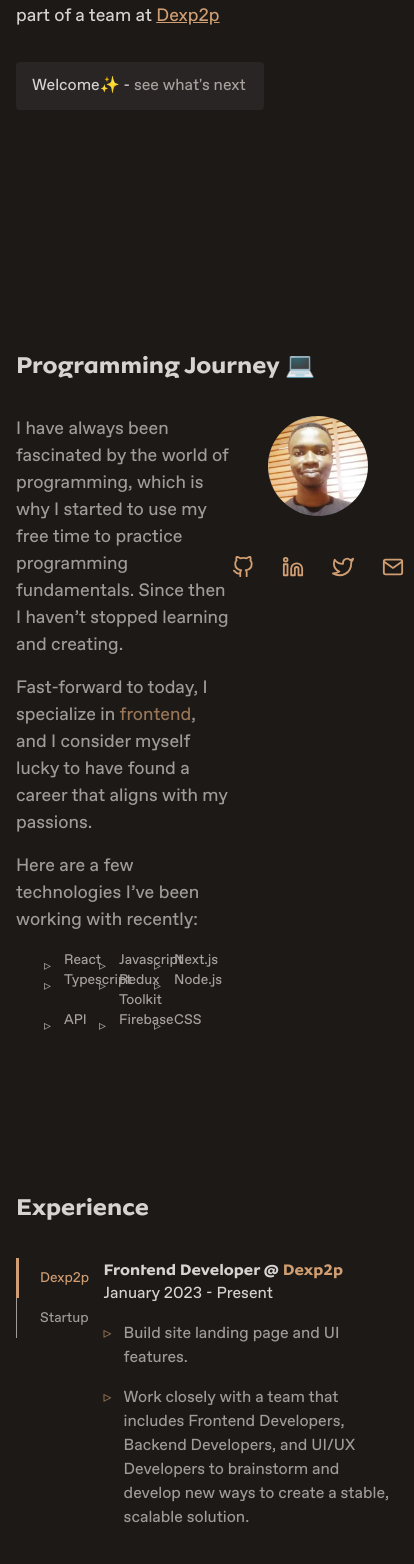
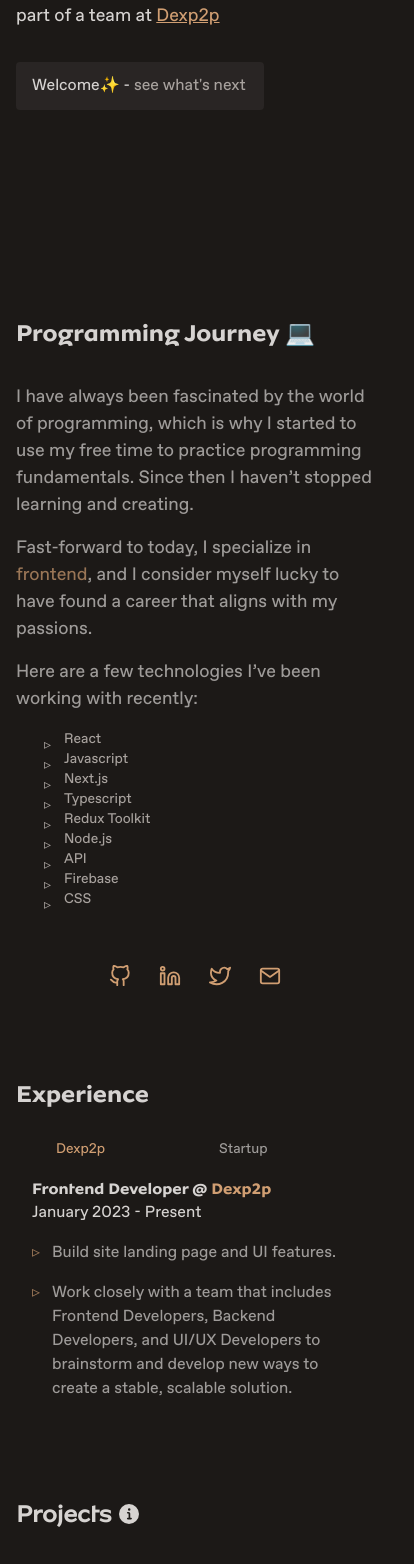
Before and after one commit to adenugbamichael/michael, a Next.js app: page / in a window 390 px wide. Shown: the part 430-1994 px from the top of the page, 414 px wide, since content can reach past the window. Built offline with nearby package versions, Linux system fonts and the light colour scheme.

Commit message:
fix mobile view

```diff
--- a/app/components/SocialIcons.tsx
+++ b/app/components/SocialIcons.tsx
@@ -35,7 +35,7 @@ const SocialIcons = () => {
     },
   ]
   return (
-    <div className='social-icons'>
+    <div className='social-icons '>
       <ul className='social-icons-list'>
         {socialLinks.map(({ name, icon, link }) => (
           <li key={name} title={name} className='social-icons-list-item'>
--- a/app/css/sections/about.scss
+++ b/app/css/sections/about.scss
@@ -106,4 +106,89 @@
       }
     }
   }
+  @media screen and (max-width: 1080px) {
+    margin: 5rem 0;
+    &-grid {
+      &-photo {
+        .overlay {
+          height: 223px;
+          width: 223px;
+        }
+        &-container {
+          height: 223px;
+          width: 223px;
+        }
+      }
+      &-info {
+        &-list {
+          grid-template-columns: 1fr;
+        }
+      }
+    }
+  }
+  @media screen and (max-width: 768px) {
+    margin: 5rem auto;
+
+    .title {
+      h2 {
+        &::after {
+          width: 200px;
+        }
+      }
+    }
+    &-grid {
+      &-photo {
+        align-items: start;
+        // margin-top: 3rem;
+        .overlay {
+          height: 300px;
+          width: 300px;
+        }
+        &-container {
+          display: none;
+          height: 300px;
+          width: 300px;
+        }
+      }
+      &-info {
+        &-text {
+          margin-right: 0;
+        }
+      }
+      display: flex;
+      justify-content: center;
+      align-items: center;
+      flex-direction: column;
+    }
+  }
+  @media screen and (max-width: 480px) {
+    .title {
+      h2 {
+        &::after {
+          width: 100px;
+        }
+      }
+    }
+    &-grid {
+      &-photo {
+        .overlay {
+          height: 223px;
+          width: 223px;
+        }
+        &-container {
+          height: 223px;
+          width: 223px;
+        }
+      }
+    }
+  }
+  @media screen and (max-width: 480px) {
+    .title {
+      h2 {
+        &::after {
+          width: 100px;
+        }
+      }
+    }
+  }
 }
--- a/app/css/sections/featuredProject.scss
+++ b/app/css/sections/featuredProject.scss
@@ -130,4 +130,55 @@
       }
     }
   }
+  // @media screen and (max-width: 968px) {
+  //   .title {
+  //     h2 {
+  //       &::after {
+  //         width: 100px;
+  //       }
+  //     }
+  //   }
+  // }
+  @media screen and (max-width: 968px) {
+    .title {
+      h2 {
+        margin-bottom: 0rem;
+        &::after {
+          width: 100px;
+        }
+      }
+    }
+    .container {
+      gap: 0.5rem;
+    }
+  }
+  @media screen and (max-width: 600px) {
+    margin: 5rem auto;
+    .container {
+      grid-template-columns: 1fr;
+      padding: 1rem;
+      .exp-details {
+        height: max-content;
+      }
+      .exp-slider {
+        display: flex;
+        overflow-x: scroll;
+        &::before {
+          display: none;
+        }
+        .underline {
+          display: none;
+        }
+      }
+    }
+  }
+  @media screen and (max-width: 480px) {
+    .title {
+      h2 {
+        &::after {
+          display: none;
+        }
+      }
+    }
+  }
 }
--- a/app/css/sections/navbar.scss
+++ b/app/css/sections/navbar.scss
@@ -1,6 +1,6 @@
 nav {
   // max-w-4xl mx-auto px-4
-  //  min-height: 60px;
+  min-height: 60px;
   max-width: 56rem;
   margin: 0 auto;
 
--- a/app/css/sections/projects.scss
+++ b/app/css/sections/projects.scss
@@ -19,6 +19,7 @@
     }
   }
   &-container {
+    margin-top: 4rem;
     display: flex;
     flex-direction: column;
     gap: 5rem;
@@ -157,6 +158,7 @@
   }
   @media screen and (max-width: 1100px) {
     &-container {
+      gap: 4rem;
       align-items: center;
       .project {
         justify-content: flex-start;
--- a/app/sections/About.tsx
+++ b/app/sections/About.tsx
@@ -55,7 +55,7 @@ const About = () => {
           <div className='about-grid-photo-container'>
             <Image src='/profile.jpg' alt='profile' priority fill />
           </div>
-          <div className='about-grid-photo-social'>
+          <div className='about-grid-photo-social '>
             <SocialIcons />
           </div>
         </div>
--- a/app/sections/Navbar.tsx
+++ b/app/sections/Navbar.tsx
@@ -32,8 +32,31 @@ const Navbar = () => {
       window.scrollY > 100 ? setNavbarVisible(true) : setNavbarVisible(false)
     })
   }, [])
-  // max-w-4xl mx-auto px-4
-  // max-w-4xl
+
+  useEffect(() => {
+    const links = document.querySelectorAll(".nav-items-list-item-link")
+    links.forEach((link) => {
+      link.addEventListener("click", () => setResponsiveNavVisible(false))
+    })
+    const nav = document.querySelector(".nav-items")
+    nav?.addEventListener("click", (e) => {
+      e.stopPropagation()
+    })
+    const html = document.querySelector("html")
+    html?.addEventListener("click", (e) => {
+      setResponsiveNavVisible(false)
+    })
+  }, [])
+
+  useEffect(() => {
+    const main = document.querySelector("main")
+    if (responsiveNavVisible) {
+      main?.classList.add("blur")
+    } else {
+      main?.classList.remove("blur")
+    }
+  }, [responsiveNavVisible])
+
   return (
     <nav>
       <div className={`wrapper ${navbarVisible ? "blur-nav" : ""}`}>
--- a/app/sections/Projects.tsx
+++ b/app/sections/Projects.tsx
@@ -51,7 +51,7 @@ const Projects = () => {
       projectName: "Airbnb Next",
       projectLink: "https://airbnb-next-roan.vercel.app/",
       projectDescription:
-        "Airbnb clone to handle auth, calendars with react-date-range, pricing calculation, booking/reservation, guest and owner cancellation system, advanced search algorithm by category, date range, map location, number of guests, rooms and bathrooms.",
+        "Airbnb clone handle authentications, manage booking/reservation, guest and owner cancellation system, advanced search algorithm by category, date range, map location, number of guests, rooms and bathrooms.",
       projectTech: [
         "Nextjs",
         "NextAuth",
```
